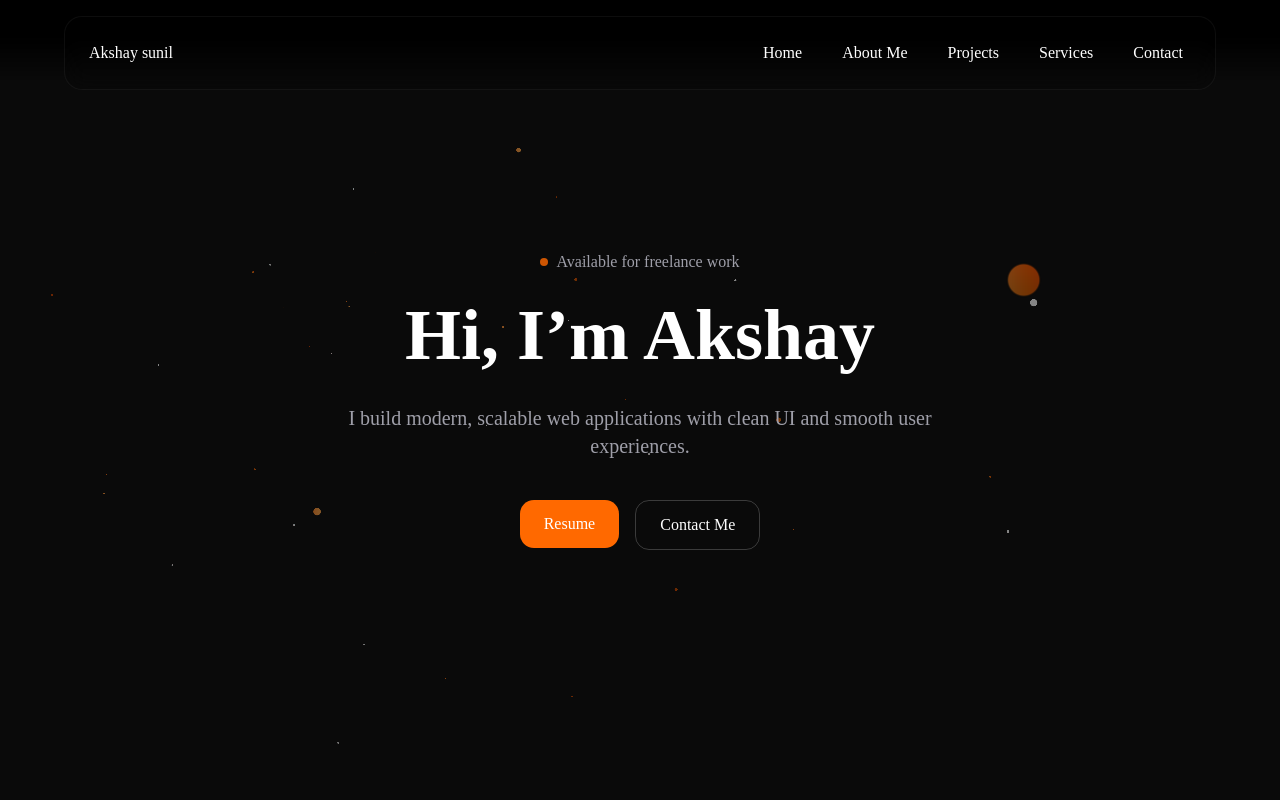
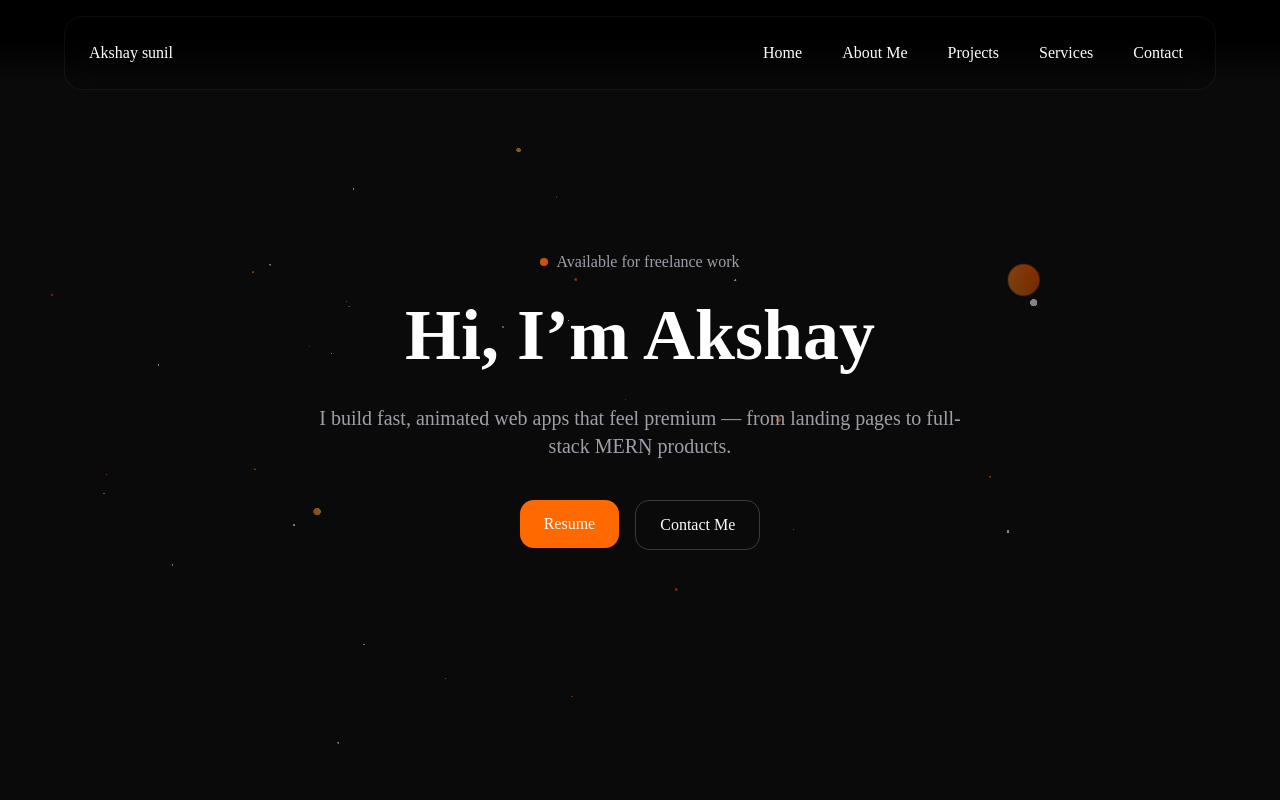
Before and after one commit to akshayofficial4/personal-portfolio, a Next.js app: page / in a window 1280 px wide. Shown: the top 800 px of the page. Built offline with nearby package versions, Linux system fonts and the light colour scheme.

Commit message:
Update Hero component description text

```diff
--- a/src/Components/Hero.tsx
+++ b/src/Components/Hero.tsx
@@ -36,8 +36,7 @@ const Hero = () => {
           animate="visible"
           className="text-zinc-400 text-xl mt-4 max-w-2xl md:text-center"
         >
-          I build modern, scalable web applications with clean UI and smooth
-          user experiences.
+          I build fast, animated web apps that feel premium — from landing pages to full-stack MERN products.
         </motion.p>
 
         <motion.div
```
